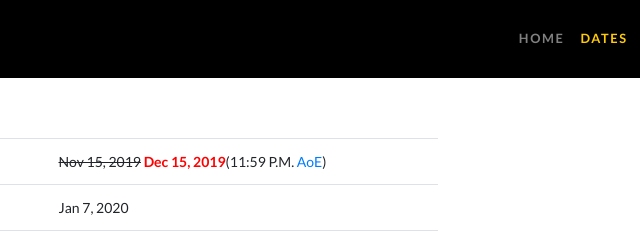
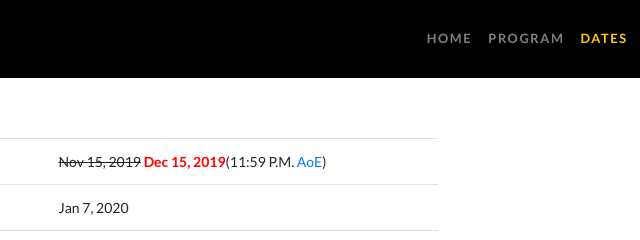
Before and after one commit to wsdm-Converse/converse.github.io, a website: page dates.html in a window 1280 px wide. Shown: the top 240 px of the page, 377-1017 px from the left. Drawn offline with Linux system fonts and the light colour scheme.

Commit message:
link to program from Nav

```diff
--- a/dates.html
+++ b/dates.html
@@ -76,6 +76,9 @@
             <li class="nav-item">
               <a class="nav-link" href="./accepted-papers.html">Accepted Papers</font></a>
             </li>-->
+            <li class="nav-item">
+              <a class="nav-link" href="./program.html">Program</a>
+            </li>
             <li class="nav-item">
               <a class="nav-link" href="./dates.html"><font color=#FFCB05>Dates</font></a>
             </li>
```
Also changed, not shown: organizers.html (+3 -1 lines).
